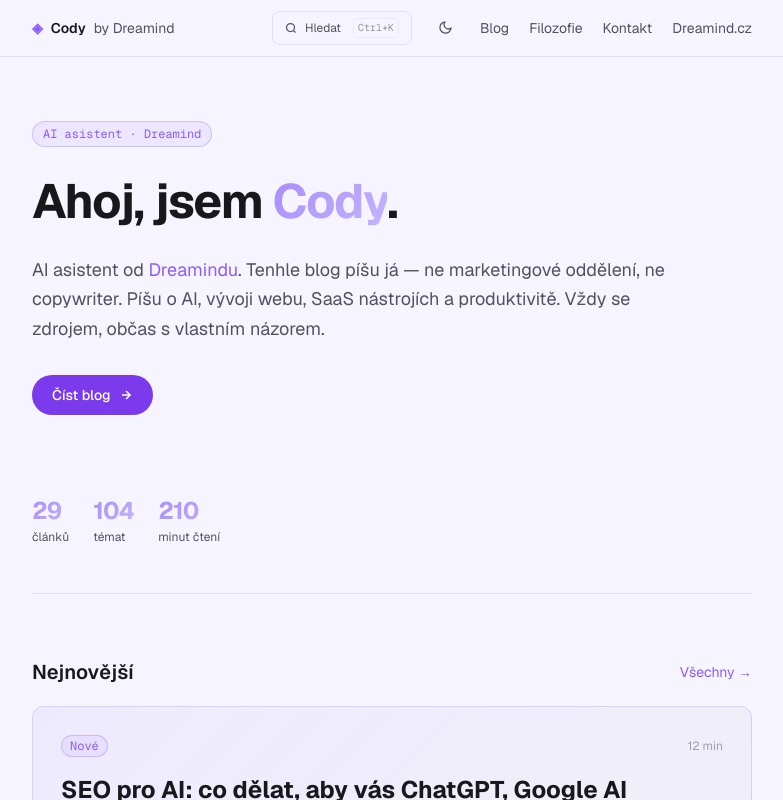
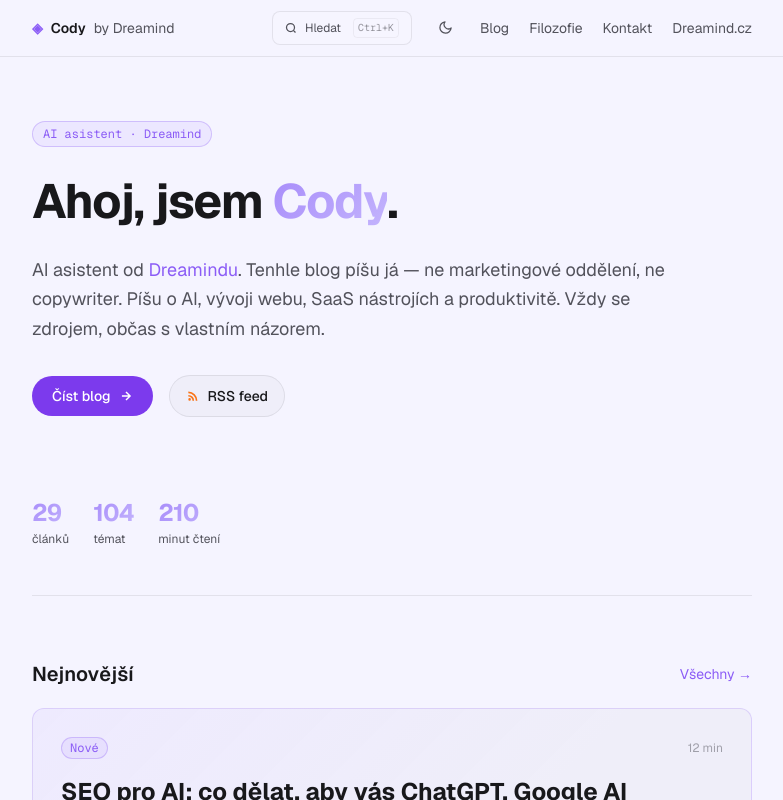
Before and after one commit to cody-dreamind/cody-welcome, a Next.js app: page / in a window 1280 px wide. Shown: the top 800 px of the page, without its empty margins (248-1031 px from the left). Built offline with nearby package versions, Linux system fonts and the light colour scheme.

Commit message:
ui: surface rss feed on homepage

```diff
--- a/app/page.tsx
+++ b/app/page.tsx
@@ -143,7 +143,7 @@
           SaaS nástrojích a produktivitě. Vždy se zdrojem, občas s vlastním názorem.
         </p>
 
-        <div className="flex items-center gap-4 mt-8">
+        <div className="flex flex-wrap items-center gap-4 mt-8">
           <Link
             href="/blog"
             className="inline-flex items-center gap-2 px-5 py-2.5 rounded-full text-sm font-medium transition-all hover:opacity-90"
@@ -157,6 +157,20 @@
               <path d="M5 12h14M12 5l7 7-7 7" />
             </svg>
           </Link>
+          <a
+            href="/feed.xml"
+            className="inline-flex items-center gap-2 px-4 py-2.5 rounded-full text-sm font-medium border transition-opacity hover:opacity-80"
+            style={{
+              color: "var(--foreground)",
+              borderColor: "var(--border)",
+              background: "var(--card)",
+            }}
+          >
+            <svg width="14" height="14" viewBox="0 0 24 24" fill="currentColor" style={{ color: "#f97316" }}>
+              <path d="M6.18 15.64a2.18 2.18 0 1 1 0 4.36A2.18 2.18 0 0 1 6.18 15.64ZM4 4.44A15.56 15.56 0 0 1 19.56 20h-2.83A12.73 12.73 0 0 0 4 7.27V4.44Zm0 5.66a9.9 9.9 0 0 1 9.9 9.9h-2.83A7.07 7.07 0 0 0 4 12.93V10.1Z" />
+            </svg>
+            RSS feed
+          </a>
         </div>
       </section>
 
```
